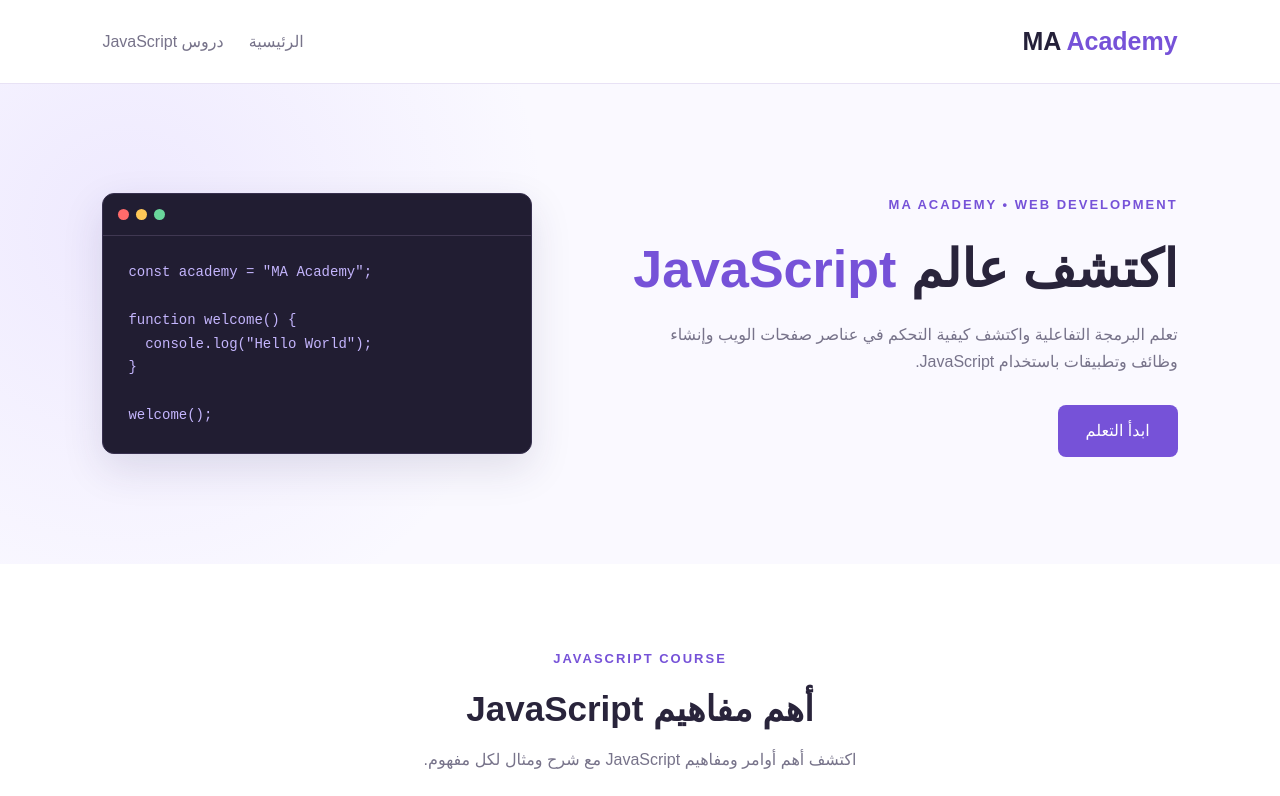
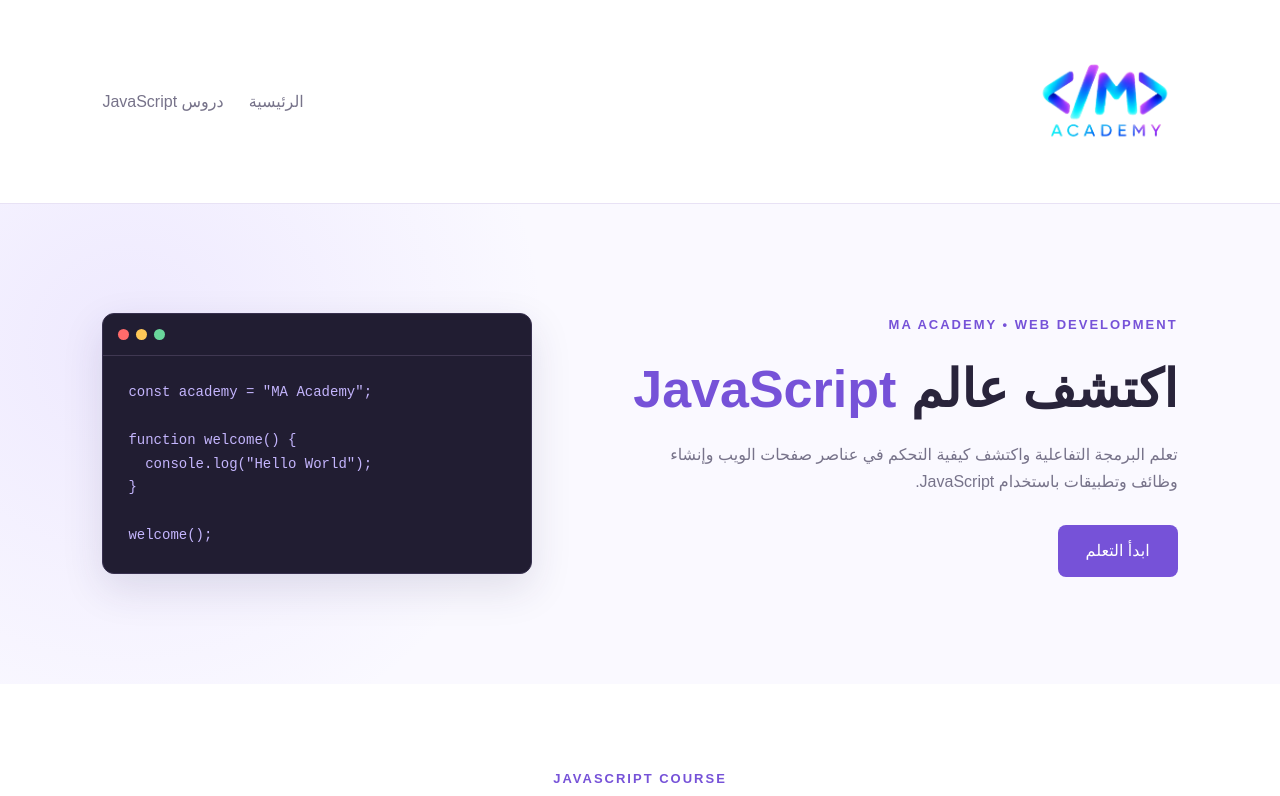
Before and after one commit to Mouattassim/MA-Academy, a plain HTML site: page js.html in a window 1280 px wide. Shown: the top 796 px of the page. Drawn offline with Linux system fonts and the light colour scheme.

Commit message:
Add files via upload

```diff
--- a/js.html
+++ b/js.html
@@ -366,7 +366,7 @@ footer small {
 
 <header class="navbar">
 
-    <a href="#" class="logo">MA <span>Academy</span></a>
+    <a href="#" class="logo"><img src="images/اكادمية.png" alt="logo" width="150px"></a>
 
     <nav>
         <a href="#home">الرئيسية</a>
```
